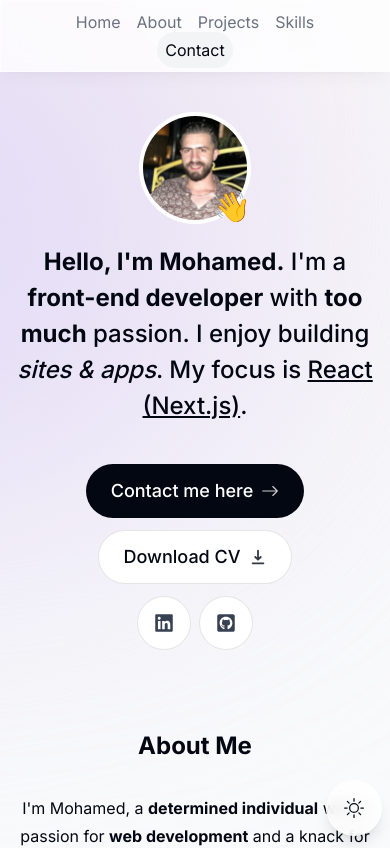
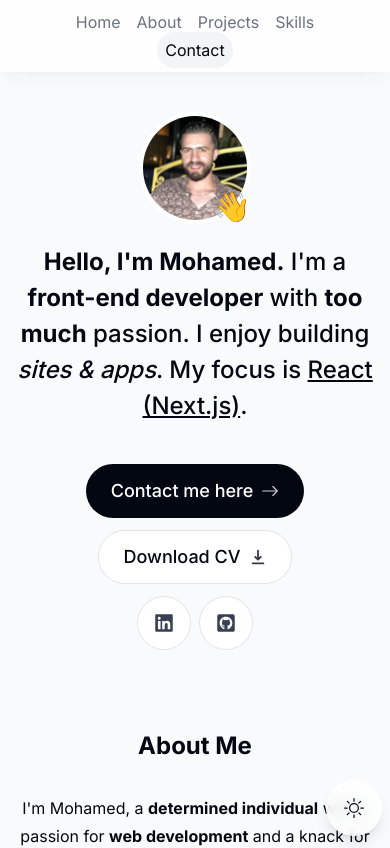
Before and after one commit to amniuelmohamed/portfolio, a Next.js app: page / in a window 390 px wide. Shown: the top 848 px of the page. Built offline with nearby package versions, Linux system fonts and the light colour scheme; no server answers.

Commit message:
Hide the 2 divs on mobile devices

```diff
--- a/app/globals.css
+++ b/app/globals.css
@@ -5,8 +5,3 @@
 .borderBlack {
     @apply border border-black/10;
 }
-
-.blur-10 {
-    filter: blur(10rem);
-    -webkit-filter: blur(10rem);
-}
--- a/app/layout.tsx
+++ b/app/layout.tsx
@@ -27,12 +27,12 @@ export default function RootLayout({
             >
                 <div>
                     <div
-                        className="bg-[#fbe2e3] absolute -z-10 top-[-6rem] right-[11rem] h-[31.25rem] w-[31.25rem] rounded-full blur-10
-                                sm:w-[68.75rem] dark:bg-[#946263]"
+                        className="bg-[#fbe2e3] absolute -z-10 top-[-6rem] right-[11rem] h-[31.25rem] w-[31.25rem] rounded-full blur-[10rem]
+                                sm:w-[68.75rem] dark:bg-[#946263] hidden sm:block"
                     ></div>
                     <div
-                        className="bg-[#dbd7fb] absolute -z-10 top-[-1rem] left-[-35rem] h-[31.25rem] w-[50rem] rounded-full blur-10
-                                sm:w-[68.75rem] md:left-[-33rem] lg:left-[-28rem] xl:left-[-15rem] 2xl:left-[-5rem] dark:bg-[#676394]"
+                        className="bg-[#dbd7fb] absolute -z-10 top-[-1rem] left-[-35rem] h-[31.25rem] w-[50rem] rounded-full blur-[10rem]
+                                sm:w-[68.75rem] md:left-[-33rem] lg:left-[-28rem] xl:left-[-15rem] 2xl:left-[-5rem] dark:bg-[#676394] hidden sm:block"
                     ></div>
                 </div>
 
```
